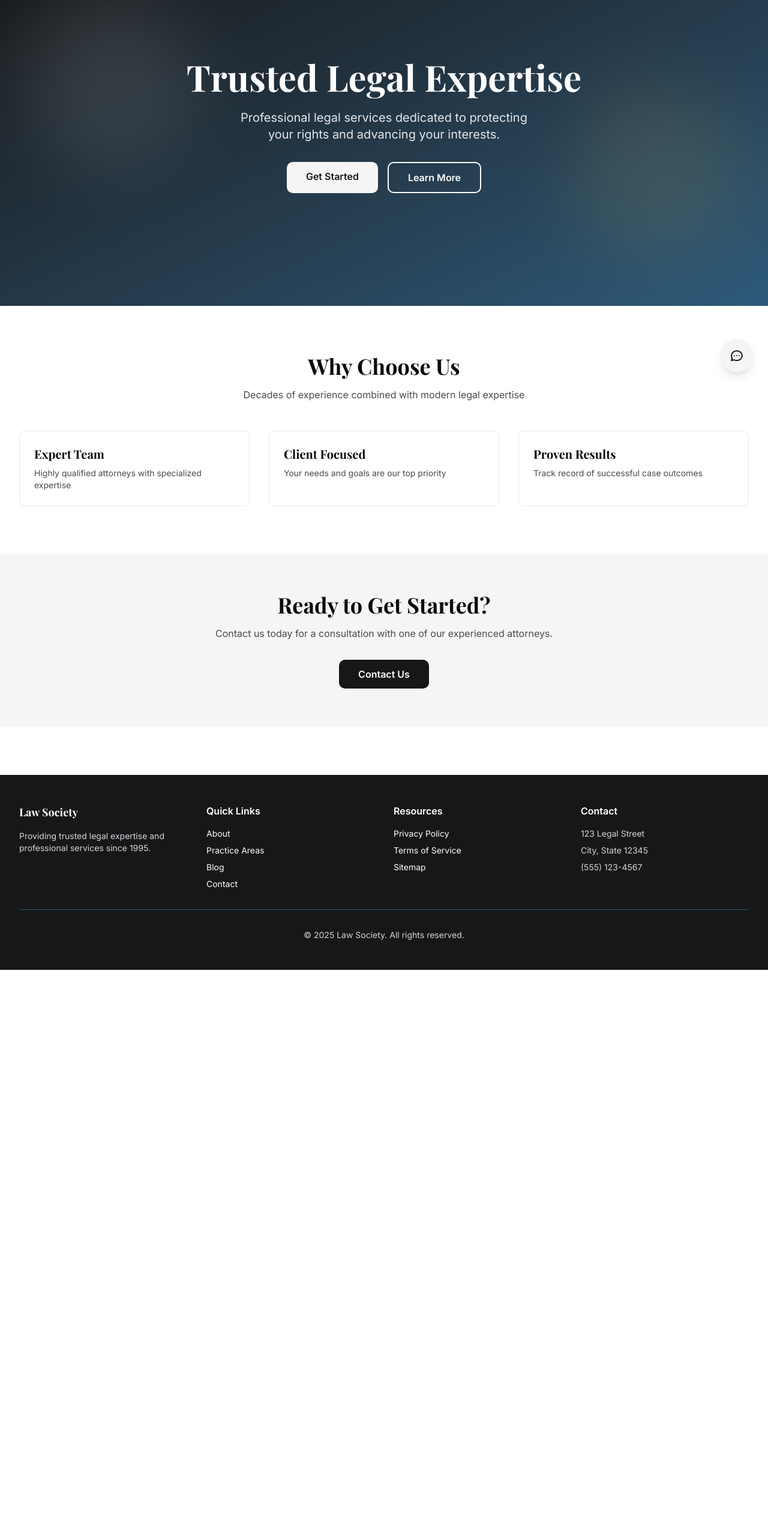
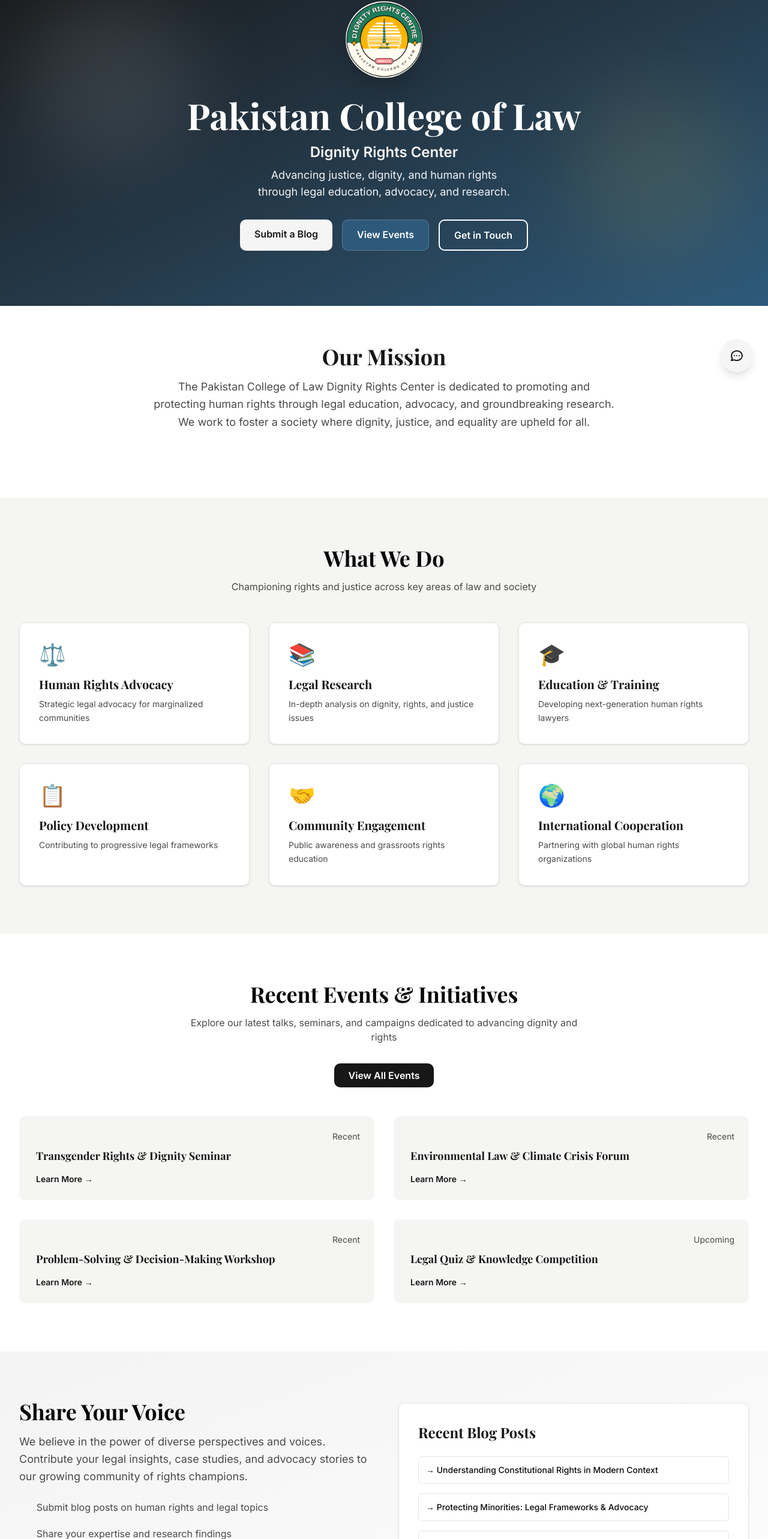
Before and after one commit to hhw51/Law-Society, a Next.js app: page / in a window 1280 px wide. Shown: the part 155-2721 px from the top of the page at 60% size. Before the commit the page ends 1772 px from the top, so only its background shows below. Built offline with nearby package versions, Linux system fonts and the light colour scheme; a web font is replaced by a local one.

Commit message:
home page

```diff
--- a/app/page.tsx
+++ b/app/page.tsx
@@ -10,9 +10,27 @@ export default function Home() {
     transition: { duration: 0.6 },
   }
 
+  const containerVariants = {
+    hidden: { opacity: 0 },
+    visible: {
+      opacity: 1,
+      transition: {
+        staggerChildren: 0.1,
+      },
+    },
+  }
+
+  const itemVariants = {
+    hidden: { opacity: 0, y: 20 },
+    visible: {
+      opacity: 1,
+      y: 0,
+    },
+  }
+
   return (
-    <div className="space-y-20">
-      {/* Hero Section */}
+    <div className="space-y-0">
+      {/* Hero Section with Logo */}
       <section className="relative min-h-[600px] flex items-center justify-center bg-gradient-to-br from-primary to-primary-light text-white overflow-hidden">
         <div className="absolute inset-0 opacity-10">
           <div className="absolute top-20 left-10 w-72 h-72 bg-accent rounded-full mix-blend-multiply filter blur-3xl" />
@@ -20,39 +38,66 @@ export default function Home() {
         </div>
 
         <div className="relative max-w-4xl mx-auto px-4 sm:px-6 lg:px-8 text-center">
-          <motion.h1 className="font-serif text-5xl sm:text-6xl font-bold mb-6 text-balance" {...fadeInUp}>
-            Trusted Legal Expertise
+          <motion.div
+            className="mb-8"
+            initial={{ opacity: 0, scale: 0.8 }}
+            animate={{ opacity: 1, scale: 1 }}
+            transition={{ duration: 0.8 }}
+          >
+            <img
+              src="/logo.png"
+              alt="PCLDRC Logo"
+              className="w-24 h-24 sm:w-32 sm:h-32 mx-auto rounded-full shadow-2xl"
+            />
+          </motion.div>
+
+          <motion.h1 className="font-serif text-5xl sm:text-6xl font-bold mb-4 text-balance" {...fadeInUp}>
+            Pakistan College of Law
           </motion.h1>
           <motion.p
-            className="text-xl text-gray-200 mb-8 max-w-2xl mx-auto text-balance"
+            className="text-xl sm:text-2xl font-semibold mb-2 text-accent"
             {...fadeInUp}
             transition={{ delay: 0.1 }}
           >
-            Professional legal services dedicated to protecting your rights and advancing your interests.
+            Dignity Rights Center
           </motion.p>
-          <motion.div
-            className="flex flex-col sm:flex-row gap-4 justify-center"
+          <motion.p
+            className="text-lg text-gray-100 mb-8 max-w-2xl mx-auto text-balance"
             {...fadeInUp}
             transition={{ delay: 0.2 }}
           >
+            Advancing justice, dignity, and human rights through legal education, advocacy, and research.
+          </motion.p>
+          <motion.div
+            className="flex flex-col sm:flex-row gap-4 justify-center flex-wrap"
+            {...fadeInUp}
+            transition={{ delay: 0.3 }}
+          >
+            <Link
+              href="/submit-blog"
+              className="px-6 py-3 bg-accent hover:bg-accent-light text-primary font-semibold rounded-lg transition-smooth"
+            >
+              Submit a Blog
+            </Link>
+            <Link
+              href="/gallery"
+              className="px-6 py-3 bg-primary-light hover:bg-primary font-semibold text-white rounded-lg transition-smooth border border-white/20"
+            >
+              View Events
+            </Link>
             <Link
               href="/contact"
-              className="px-8 py-3 bg-accent hover:bg-accent-light text-primary font-semibold rounded-lg transition-smooth"
+              className="px-6 py-3 border-2 border-white hover:bg-white/10 text-white font-semibold rounded-lg transition-smooth"
             >
-              Get Started
-            </Link>
-            <Link
-              href="/about"
-              className="px-8 py-3 border-2 border-white hover:bg-white/10 text-white font-semibold rounded-lg transition-smooth"
-            >
-              Learn More
+              Get in Touch
             </Link>
           </motion.div>
         </div>
       </section>
 
-      {/* Features Section */}
-      <section className="max-w-7xl mx-auto px-4 sm:px-6 lg:px-8">
+      {/* Mission Section */}
+      <section className="py-16 bg-white">
+        <div className="max-w-5xl mx-auto px-4 sm:px-6 lg:px-8">
           <motion.div
             className="text-center mb-12"
             initial={{ opacity: 0 }}
@@ -60,35 +105,231 @@ export default function Home() {
             transition={{ duration: 0.6 }}
             viewport={{ once: true }}
           >
-          <h2 className="font-serif text-4xl font-bold mb-4">Why Choose Us</h2>
+            <h2 className="font-serif text-4xl font-bold mb-4 text-primary">Our Mission</h2>
+            <p className="text-lg text-neutral-dark max-w-3xl mx-auto leading-relaxed">
+              The Pakistan College of Law Dignity Rights Center is dedicated to promoting and protecting human rights
+              through legal education, advocacy, and groundbreaking research. We work to foster a society where dignity,
+              justice, and equality are upheld for all.
+            </p>
+          </motion.div>
+        </div>
+      </section>
+
+      {/* Key Focus Areas */}
+      <section className="py-20 bg-neutral-light">
+        <div className="max-w-7xl mx-auto px-4 sm:px-6 lg:px-8">
+          <motion.div
+            className="text-center mb-12"
+            initial={{ opacity: 0 }}
+            whileInView={{ opacity: 1 }}
+            transition={{ duration: 0.6 }}
+            viewport={{ once: true }}
+          >
+            <h2 className="font-serif text-4xl font-bold mb-4">What We Do</h2>
             <p className="text-neutral-dark max-w-2xl mx-auto">
-            Decades of experience combined with modern legal expertise
+              Championing rights and justice across key areas of law and society
             </p>
           </motion.div>
 
-        <div className="grid grid-cols-1 md:grid-cols-3 gap-8">
+          <motion.div
+            className="grid grid-cols-1 md:grid-cols-2 lg:grid-cols-3 gap-8"
+            variants={containerVariants}
+            initial="hidden"
+            whileInView="visible"
+            viewport={{ once: true }}
+          >
             {[
-            { title: "Expert Team", description: "Highly qualified attorneys with specialized expertise" },
-            { title: "Client Focused", description: "Your needs and goals are our top priority" },
-            { title: "Proven Results", description: "Track record of successful case outcomes" },
-          ].map((feature, i) => (
+              {
+                title: "Human Rights Advocacy",
+                description: "Strategic legal advocacy for marginalized communities",
+                icon: "⚖️",
+              },
+              {
+                title: "Legal Research",
+                description: "In-depth analysis on dignity, rights, and justice issues",
+                icon: "📚",
+              },
+              {
+                title: "Education & Training",
+                description: "Developing next-generation human rights lawyers",
+                icon: "🎓",
+              },
+              {
+                title: "Policy Development",
+                description: "Contributing to progressive legal frameworks",
+                icon: "📋",
+              },
+              {
+                title: "Community Engagement",
+                description: "Public awareness and grassroots rights education",
+                icon: "🤝",
+              },
+              {
+                title: "International Cooperation",
+                description: "Partnering with global human rights organizations",
+                icon: "🌍",
+              },
+            ].map((item, i) => (
               <motion.div
                 key={i}
-              className="p-6 border border-border rounded-lg hover:shadow-lg transition-smooth"
-              initial={{ opacity: 0, y: 20 }}
-              whileInView={{ opacity: 1, y: 0 }}
-              transition={{ delay: i * 0.1 }}
+                className="p-8 bg-white rounded-lg shadow-sm hover:shadow-md transition-smooth border border-border"
+                variants={itemVariants}
+              >
+                <div className="text-4xl mb-4">{item.icon}</div>
+                <h3 className="font-serif text-xl font-bold mb-2 text-primary">{item.title}</h3>
+                <p className="text-neutral-dark text-sm leading-relaxed">{item.description}</p>
+              </motion.div>
+            ))}
+          </motion.div>
+        </div>
+      </section>
+
+      {/* Featured Events/Talks */}
+      <section className="py-20 bg-white">
+        <div className="max-w-7xl mx-auto px-4 sm:px-6 lg:px-8">
+          <motion.div
+            className="text-center mb-12"
+            initial={{ opacity: 0 }}
+            whileInView={{ opacity: 1 }}
+            transition={{ duration: 0.6 }}
             viewport={{ once: true }}
           >
-              <h3 className="font-serif text-xl font-bold mb-2">{feature.title}</h3>
-              <p className="text-neutral-dark text-sm">{feature.description}</p>
+            <h2 className="font-serif text-4xl font-bold mb-4">Recent Events & Initiatives</h2>
+            <p className="text-neutral-dark max-w-2xl mx-auto mb-8">
+              Explore our latest talks, seminars, and campaigns dedicated to advancing dignity and rights
+            </p>
+            <Link
+              href="/gallery"
+              className="inline-block px-6 py-2 bg-primary hover:bg-primary-light text-white font-semibold rounded-lg transition-smooth"
+            >
+              View All Events
+            </Link>
+          </motion.div>
+
+          <motion.div
+            className="grid grid-cols-1 md:grid-cols-2 gap-8"
+            variants={containerVariants}
+            initial="hidden"
+            whileInView="visible"
+            viewport={{ once: true }}
+          >
+            {[
+              {
+                title: "Transgender Rights & Dignity Seminar",
+                date: "Recent",
+                category: "Seminar",
+              },
+              {
+                title: "Environmental Law & Climate Crisis Forum",
+                date: "Recent",
+                category: "Forum",
+              },
+              {
+                title: "Problem-Solving & Decision-Making Workshop",
+                date: "Recent",
+                category: "Workshop",
+              },
+              {
+                title: "Legal Quiz & Knowledge Competition",
+                date: "Upcoming",
+                category: "Competition",
+              },
+            ].map((event, i) => (
+              <motion.div
+                key={i}
+                className="p-6 bg-neutral-light rounded-lg border-l-4 border-accent hover:shadow-md transition-smooth"
+                variants={itemVariants}
+              >
+                <div className="flex items-center justify-between mb-2">
+                  <span className="text-xs font-semibold text-accent uppercase">{event.category}</span>
+                  <span className="text-sm text-neutral-dark">{event.date}</span>
+                </div>
+                <h3 className="font-serif text-lg font-bold text-primary mb-3">{event.title}</h3>
+                <Link
+                  href="/gallery"
+                  className="text-sm font-semibold text-primary hover:text-primary-light transition-smooth"
+                >
+                  Learn More →
+                </Link>
               </motion.div>
             ))}
+          </motion.div>
+        </div>
+      </section>
+
+      {/* Blog & Contributions */}
+      <section className="py-20 bg-gradient-to-br from-primary/5 to-accent/5">
+        <div className="max-w-7xl mx-auto px-4 sm:px-6 lg:px-8">
+          <div className="grid grid-cols-1 md:grid-cols-2 gap-12 items-center">
+            <motion.div
+              initial={{ opacity: 0, x: -20 }}
+              whileInView={{ opacity: 1, x: 0 }}
+              transition={{ duration: 0.6 }}
+              viewport={{ once: true }}
+            >
+              <h2 className="font-serif text-4xl font-bold mb-4">Share Your Voice</h2>
+              <p className="text-neutral-dark text-lg mb-6 leading-relaxed">
+                We believe in the power of diverse perspectives and voices. Contribute your legal insights, case
+                studies, and advocacy stories to our growing community of rights champions.
+              </p>
+              <div className="space-y-4 mb-8">
+                <div className="flex items-start gap-3">
+                  <span className="text-accent text-xl">✓</span>
+                  <p className="text-neutral-dark">Submit blog posts on human rights and legal topics</p>
+                </div>
+                <div className="flex items-start gap-3">
+                  <span className="text-accent text-xl">✓</span>
+                  <p className="text-neutral-dark">Share your expertise and research findings</p>
+                </div>
+                <div className="flex items-start gap-3">
+                  <span className="text-accent text-xl">✓</span>
+                  <p className="text-neutral-dark">Join our network of legal professionals and activists</p>
+                </div>
+              </div>
+              <Link
+                href="/submit-blog"
+                className="inline-block px-8 py-3 bg-accent hover:bg-accent-light text-primary font-semibold rounded-lg transition-smooth"
+              >
+                Submit a Blog Post
+              </Link>
+            </motion.div>
+
+            <motion.div
+              initial={{ opacity: 0, x: 20 }}
+              whileInView={{ opacity: 1, x: 0 }}
+              transition={{ duration: 0.6 }}
+              viewport={{ once: true }}
+              className="bg-white p-8 rounded-lg shadow-sm border border-border"
+            >
+              <h3 className="font-serif text-2xl font-bold mb-6 text-primary">Recent Blog Posts</h3>
+              <div className="space-y-4">
+                {[
+                  "Understanding Constitutional Rights in Modern Context",
+                  "Protecting Minorities: Legal Frameworks & Advocacy",
+                  "The Future of Digital Rights & Privacy",
+                ].map((post, i) => (
+                  <Link
+                    key={i}
+                    href="/blog"
+                    className="block p-3 border border-border rounded hover:bg-neutral-light transition-smooth text-sm font-medium text-foreground hover:text-primary"
+                  >
+                    → {post}
+                  </Link>
+                ))}
+              </div>
+              <Link
+                href="/blog"
+                className="inline-block mt-6 px-6 py-2 bg-primary text-white font-semibold rounded-lg hover:bg-primary-light transition-smooth text-sm"
+              >
+                View All Posts
+              </Link>
+            </motion.div>
+          </div>
         </div>
       </section>
 
       {/* CTA Section */}
-      <section className="bg-neutral-light py-16">
+      <section className="py-16 bg-primary text-white">
         <div className="max-w-4xl mx-auto px-4 sm:px-6 lg:px-8 text-center">
           <motion.h2
             className="font-serif text-4xl font-bold mb-4"
@@ -96,18 +337,20 @@ export default function Home() {
             whileInView={{ opacity: 1 }}
             viewport={{ once: true }}
           >
-            Ready to Get Started?
+            Join the Movement for Justice & Dignity
           </motion.h2>
           <motion.p
-            className="text-neutral-dark mb-8 max-w-2xl mx-auto"
+            className="text-lg text-gray-200 mb-8 max-w-2xl mx-auto"
             initial={{ opacity: 0 }}
             whileInView={{ opacity: 1 }}
             transition={{ delay: 0.1 }}
             viewport={{ once: true }}
           >
-            Contact us today for a consultation with one of our experienced attorneys.
+            Whether you're seeking legal guidance, want to contribute your expertise, or support our mission, we're here
+            to connect.
           </motion.p>
           <motion.div
+            className="flex flex-col sm:flex-row gap-4 justify-center flex-wrap"
             initial={{ opacity: 0 }}
             whileInView={{ opacity: 1 }}
             transition={{ delay: 0.2 }}
@@ -115,9 +358,15 @@ export default function Home() {
           >
             <Link
               href="/contact"
-              className="inline-block px-8 py-3 bg-primary hover:bg-primary-light text-white font-semibold rounded-lg transition-smooth"
+              className="px-8 py-3 bg-accent hover:bg-accent-light text-primary font-semibold rounded-lg transition-smooth"
             >
               Contact Us
+            </Link>
+            <Link
+              href="/about"
+              className="px-8 py-3 border-2 border-white hover:bg-white/10 text-white font-semibold rounded-lg transition-smooth"
+            >
+              Learn More About Us
             </Link>
           </motion.div>
         </div>
--- a/components/header.tsx
+++ b/components/header.tsx
@@ -22,13 +22,12 @@ export default function Header() {
       <div className="max-w-7xl mx-auto px-4 sm:px-6 lg:px-8">
         <div className="flex justify-between items-center h-16">
           {/* Logo */}
-          <Link href="/" className="flex items-center gap-2 z-50">
-            <div className="w-8 h-8 bg-primary rounded-sm flex items-center justify-center">
-              <span className="text-white font-serif font-bold text-lg">P</span>
+          <Link href="/" className="flex items-center gap-3 z-50">
+            <img src="/logo.png" alt="PCLDRC Logo" className="w-10 h-10 sm:w-12 sm:h-12 rounded-full object-cover" />
+            <div className="hidden sm:block">
+              <span className="font-serif font-bold text-sm text-primary block leading-tight">PCL Dignity Rights</span>
+              <span className="text-xs text-neutral-dark">Center</span>
             </div>
-            <span className="font-serif font-bold text-sm text-primary hidden sm:inline max-w-xs">
-              PCL Dignity Rights
-            </span>
           </Link>
 
           {/* Desktop Navigation */}
```
Lines whose indentation alone changed are shown as unchanged.
